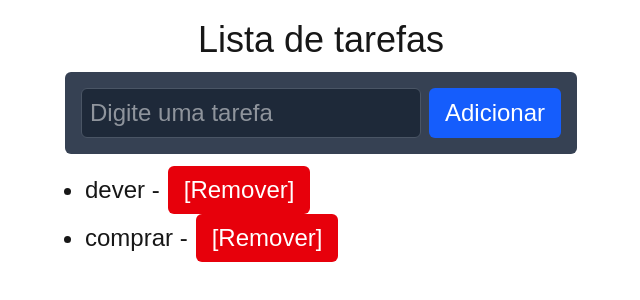
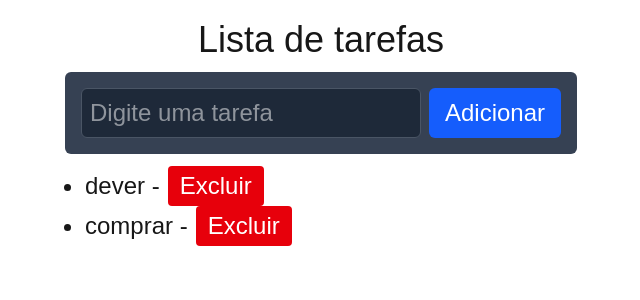
Before and after one commit to joaodlouro/learning-react, a Next.js app in the folder react-projeto/: page / in a window 1280 px wide. Shown: the top 300 px of the page, without its empty margins (319-959 px from the left). Built offline with nearby package versions, Linux system fonts and the light colour scheme.

Commit message:
deleteitem

```diff
--- a/react-projeto/src/app/page.tsx
+++ b/react-projeto/src/app/page.tsx
@@ -6,14 +6,22 @@ import { useState } from 'react';
 const Page = () => {
   const [itemInput, setItemInput] = useState('');
   const [list, setList] = useState<TodoItem[]>([
-    { label: 'dever', checked: false },
-    { label: 'comprar', checked: false }
+    { id: '1', label: 'dever', checked: false },
+    { id: '2', label: 'comprar', checked: false }
   ]);
 
   const handleAddButton = () => {
     if (itemInput.trim() === '') return;
-    setList([...list, { label: itemInput, checked: false }]);
+    setList([
+      ...list,
+      { id: crypto.randomUUID(), label: itemInput, checked: false }
+    ]);
     setItemInput('');
+  };
+
+  const deleteItem = (index: number) => {
+    const newList = list.filter((_, i) => i !== index);
+    setList(newList);
   };
 
   return (
@@ -38,10 +46,13 @@ const Page = () => {
 
       <ul className="w-full max-w-lg list-disc pl-5">
         {list.map((item, index) => (
-          <li key={index}>
+          <li key={item.id}>
             {item.label} -
-            <button className="ml-2 px-4 py-2 bg-red-600 text-white rounded-md hover:bg-red-700">
-              [Remover]
+            <button
+              onClick={() => deleteItem(index)}
+              className="ml-2 px-3 py-1 bg-red-600 text-white rounded hover:bg-red-700"
+            >
+              Excluir
             </button>
           </li>
         ))}
```
Also changed, not shown: react-projeto/src/types/TodoItem.ts (+3 -4 lines).
